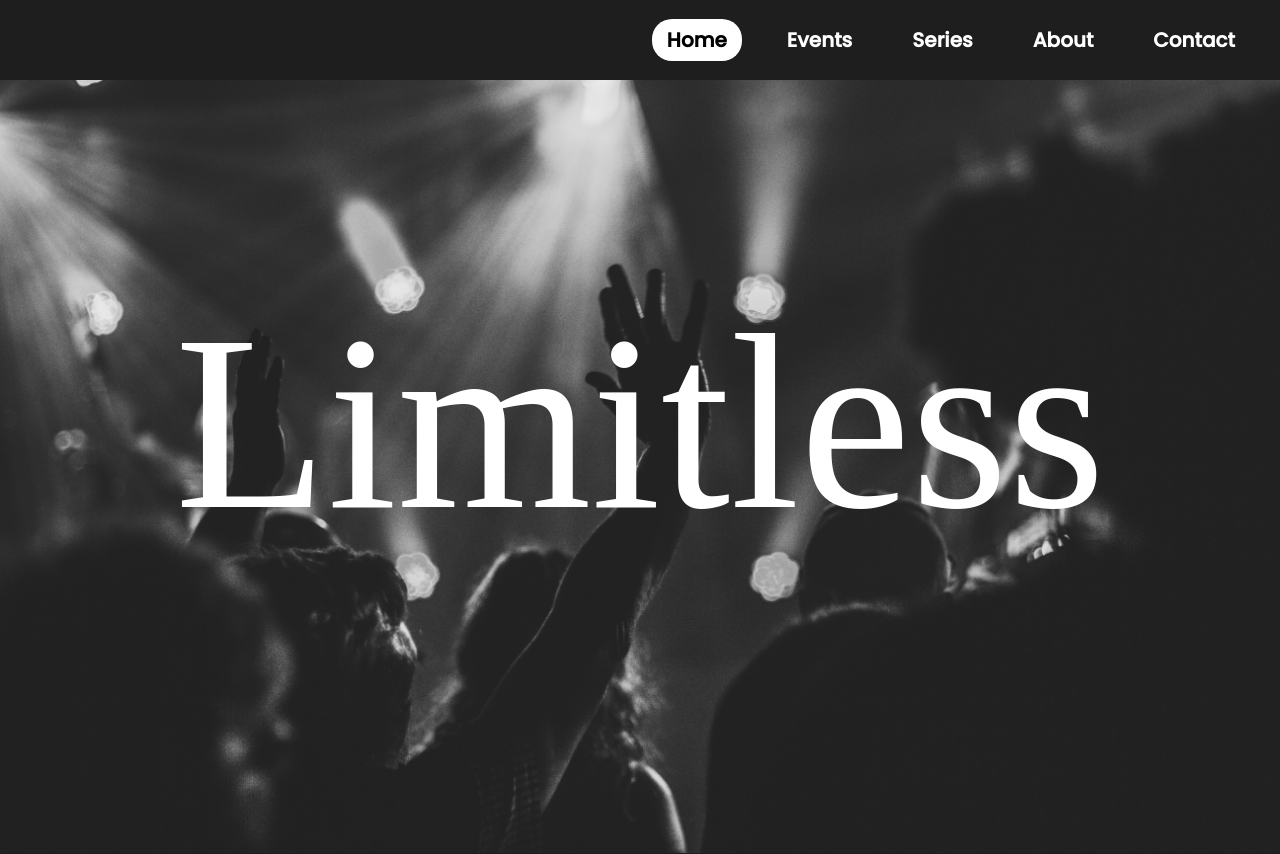
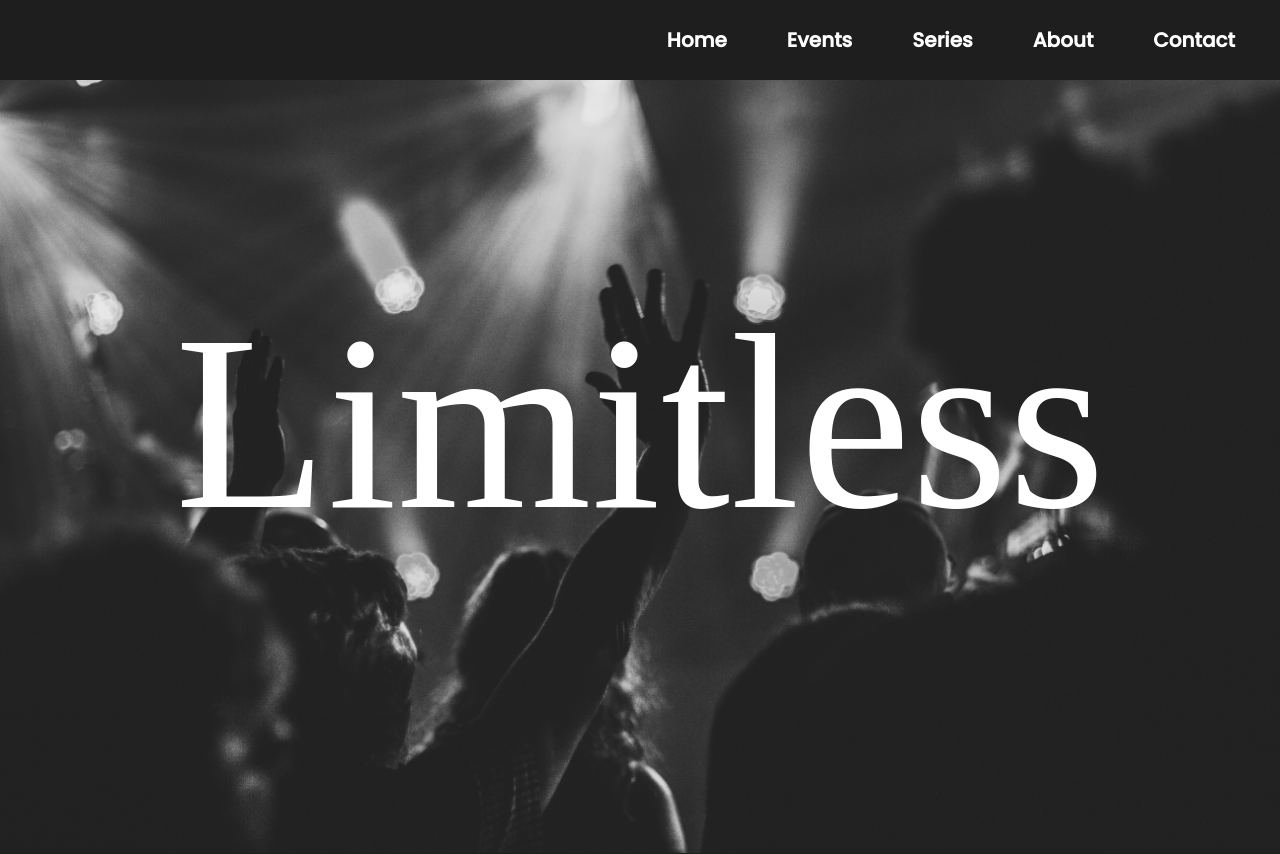
Before and after one commit to Kealen-Pillay/Limitless-YTH, a React (Create React App) app in the folder client/: page / in a window 1280 px wide. Shown: the top 854 px of the page. Built offline with nearby package versions, Linux system fonts and the light colour scheme; no server answers; a web font is replaced by a local one.

Commit message:
removed active class on home nav link

```diff
--- a/client/src/Views/Navbar/Navbar.tsx
+++ b/client/src/Views/Navbar/Navbar.tsx
@@ -1,4 +1,3 @@
-import react from "react";
 import "./Navbar.css"
 
 const Navbar = (): JSX.Element => {
@@ -15,7 +14,7 @@
         <>
             <header>
                 <nav className="web-navbar">
-                    <a className="active" href="#home">Home</a>
+                    <a href="#home">Home</a>
                     <a href="#events">Events</a>
                     <a href="#series">Series</a>
                     <a href="#about">About</a>
```
